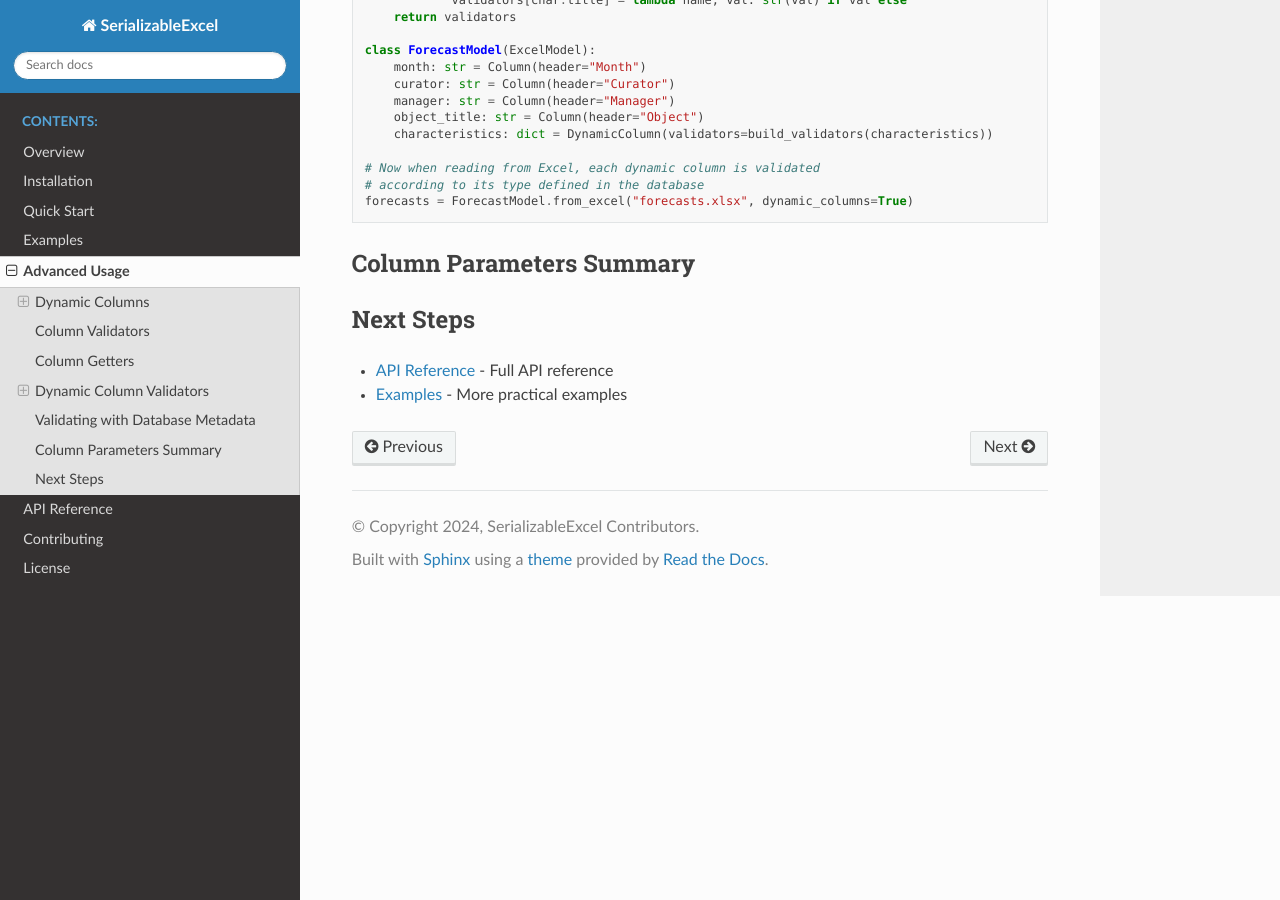
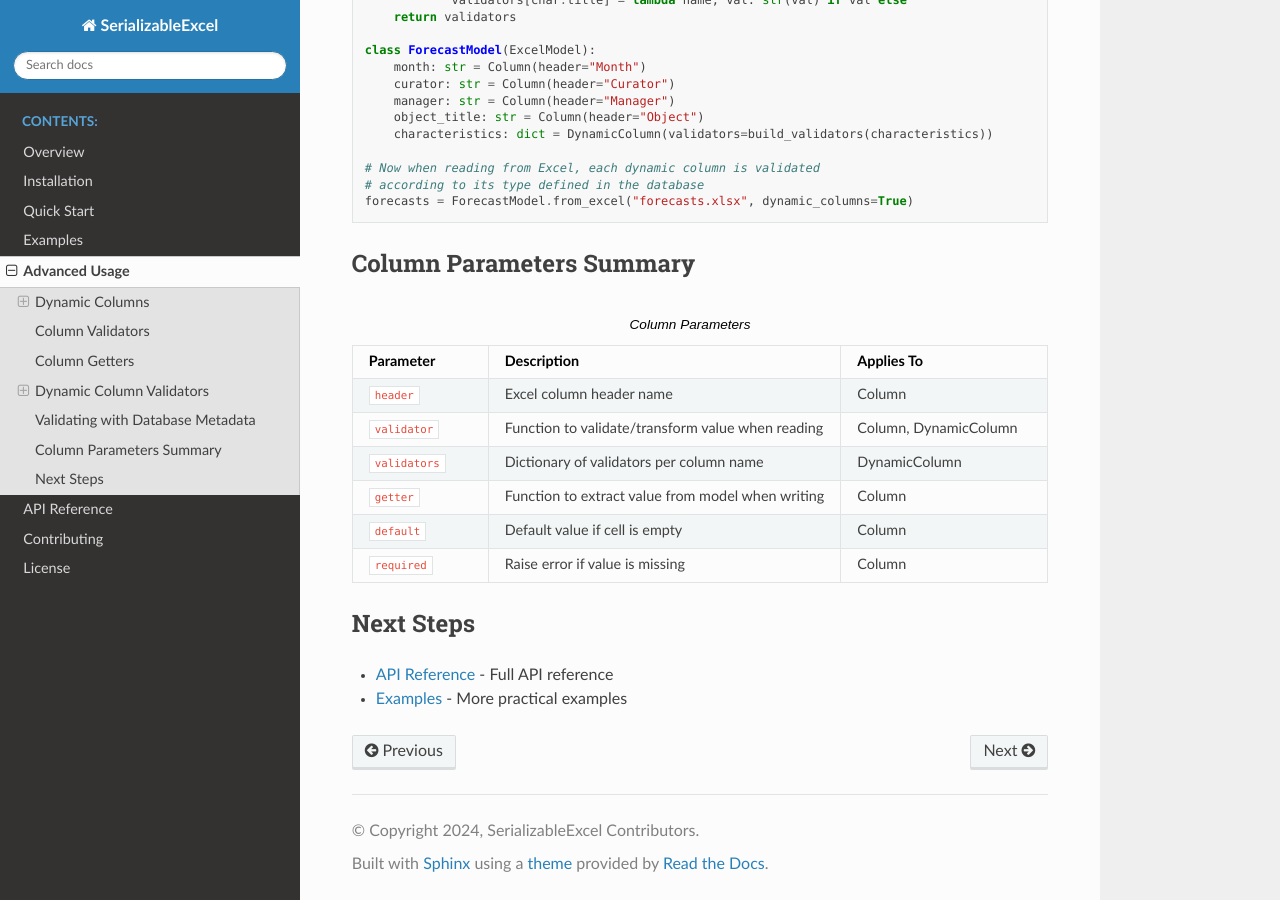
Before and after one commit to of1nn/serializable-excel, a Sphinx documentation site: the page built from docs/advanced.rst, in a window 1280 px wide and 900 px high, scrolled down 3921 px. Built offline with Sphinx 7.4.7 and the Read the Docs theme 3.1.0, drawn with Linux system fonts in a browser that asks for light colours.

Commit message:
Refactor documentation formatting and update Intersphinx mapping for Pydantic version

```diff
--- a/docs/advanced.rst
+++ b/docs/advanced.rst
@@ -211,23 +211,31 @@ For advanced scenarios where dynamic column types are stored in a database, you
 Column Parameters Summary
 -------------------------
 
-+-------------+--------------------------------------------------+------------------+
-| Parameter   | Description                                      | Applies To       |
-+=============+==================================================+==================+
-| ``header``  | Excel column header name                         | Column           |
-+-------------+--------------------------------------------------+------------------+
-| ``validator``| Function to validate/transform value when       | Column,          |
-|             | reading                                          | DynamicColumn    |
-+-------------+--------------------------------------------------+------------------+
-| ``validators``| Dict of validators per column name            | DynamicColumn    |
-+-------------+--------------------------------------------------+------------------+
-| ``getter``  | Function to extract value from model when       | Column           |
-|             | writing                                          |                  |
-+-------------+--------------------------------------------------+------------------+
-| ``default`` | Default value if cell is empty                   | Column           |
-+-------------+--------------------------------------------------+------------------+
-| ``required``| Raise error if value is missing                  | Column           |
-+-------------+--------------------------------------------------+------------------+
+.. list-table:: Column Parameters
+   :header-rows: 1
+   :widths: 20 50 30
+
+   * - Parameter
+     - Description
+     - Applies To
+   * - ``header``
+     - Excel column header name
+     - Column
+   * - ``validator``
+     - Function to validate/transform value when reading
+     - Column, DynamicColumn
+   * - ``validators``
+     - Dictionary of validators per column name
+     - DynamicColumn
+   * - ``getter``
+     - Function to extract value from model when writing
+     - Column
+   * - ``default``
+     - Default value if cell is empty
+     - Column
+   * - ``required``
+     - Raise error if value is missing
+     - Column
 
 Next Steps
 ----------
--- a/docs/conf.py
+++ b/docs/conf.py
@@ -49,5 +49,5 @@ napoleon_use_rtype = True
 # Intersphinx mapping
 intersphinx_mapping = {
     "python": ("https://docs.python.org/3", None),
-    "pydantic": ("https://docs.pydantic.dev/", None),
+    "pydantic": ("https://docs.pydantic.dev/latest/", None),
 }
```
